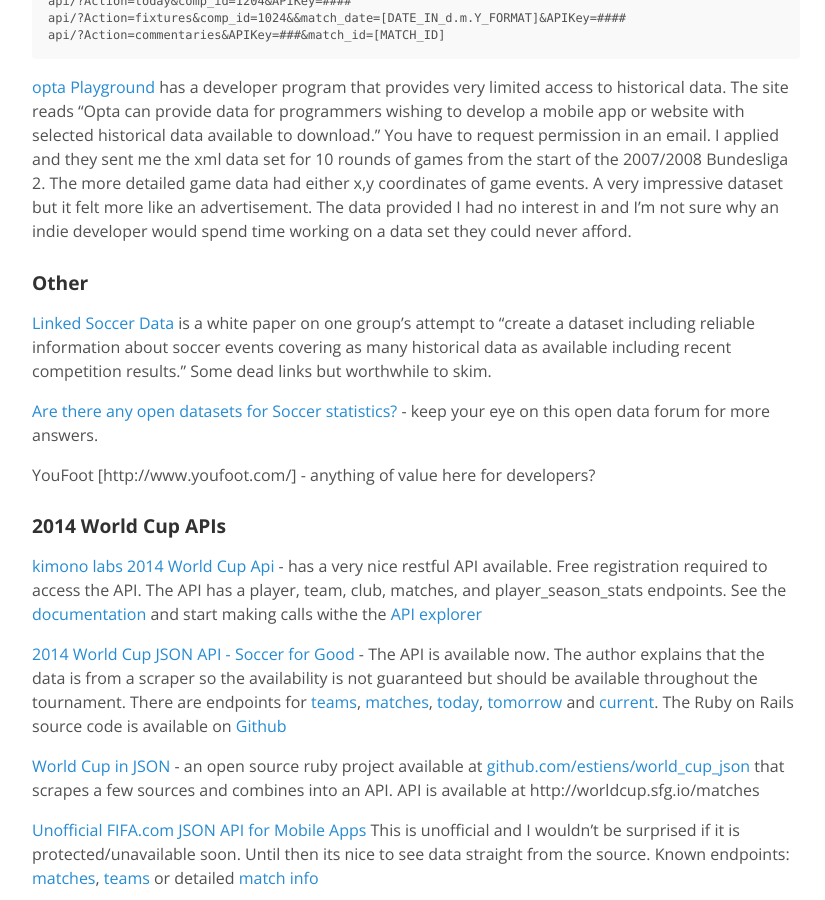
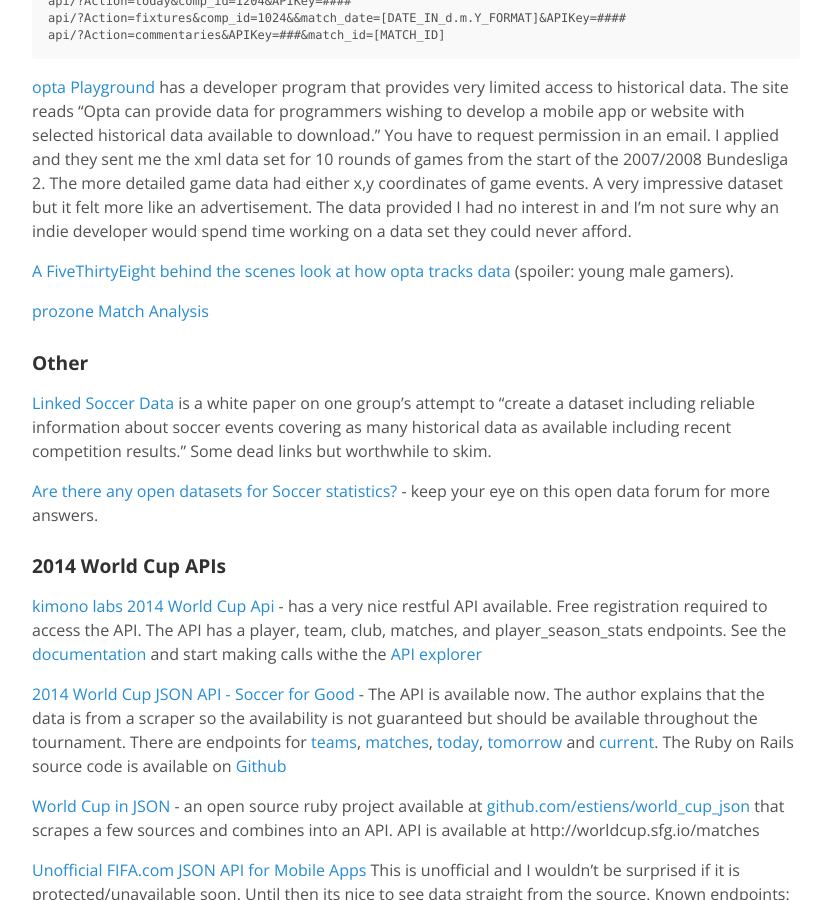
Before and after one commit to jokecamp/jokecamp.com, a Jekyll site: the page built from _posts/2014-03-08-guide-to-football-and-soccer-data-and-apis.markdown, in a window 1280 px wide and 900 px high, scrolled down 1840 px. Shown: the whole window, without its empty margins (224-1049 px from the left). Built offline with Jekyll 4.4.1, drawn with Linux system fonts in a browser that asks for light colours; nearby versions of some CDN libraries; Markdown is read by kramdown in place of the engine named in the settings.

Commit message:
Updated football data post

```diff
--- a/_posts/2014-03-08-guide-to-football-and-soccer-data-and-apis.markdown
+++ b/_posts/2014-03-08-guide-to-football-and-soccer-data-and-apis.markdown
@@ -73,6 +73,10 @@ Example endpoints:
 
 [opta Playground](http://www.optasports.com/playground-section.aspx) has a developer program that provides very limited access to historical data. The site reads "Opta can provide data for programmers wishing to develop a mobile app or website with selected historical data available to download." You have to request permission in an email. I applied and they sent me the xml data set for 10 rounds of games from the start of the 2007/2008 Bundesliga 2. The more detailed game data had either x,y coordinates of game events. A very impressive dataset but it felt more like an advertisement. The data provided I had no interest in and I'm not sure why an indie developer would spend time working on a data set they could never afford.
 
+[A FiveThirtyEight behind the scenes look at how opta tracks data](http://fivethirtyeight.com/features/the-people-tracking-every-touch-pass-and-tackle-in-the-world-cup/) (spoiler: young male gamers).
+
+[prozone](http://www.prozonesports.com/)
+[Match Analysis](http://matchanalysis.com/)
 
 ### Other
 
@@ -82,7 +86,7 @@ results." Some dead links but worthwhile to skim.
 
 [Are there any open datasets for Soccer statistics?](http://opendata.stackexchange.com/questions/1007/are-there-any-open-datasets-for-soccer-statistics) - keep your eye on this open data forum for more answers.
 
-YouFoot [http://www.youfoot.com/] - anything of value here for developers?
+<!-- [YouFoot](http://www.youfoot.com) - anything of value here for developers? -->
 
 ### 2014 World Cup APIs
 
```
Also changed, not shown: 4 other files.
